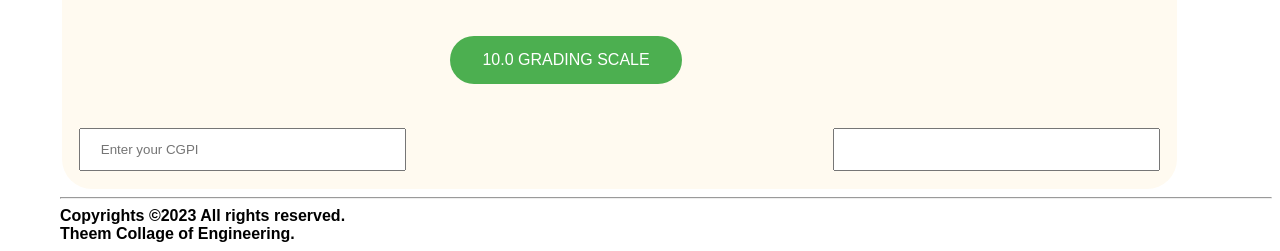
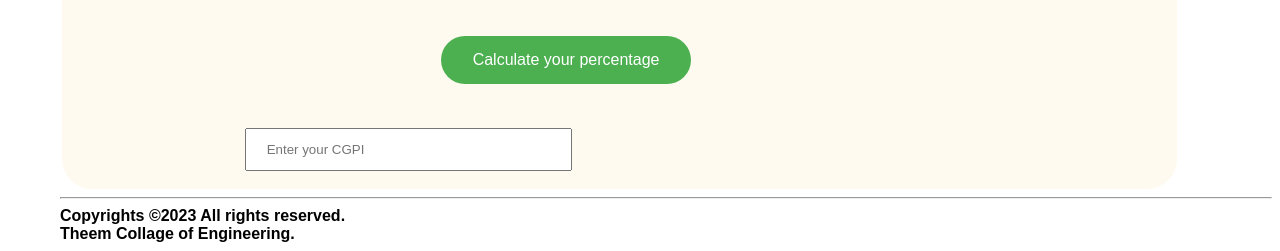
Before and after one commit to khansajid07/cgpi_to_percentage, a plain HTML site: page index.html in a window 1280 px wide. Shown: the part 1256-1507 px from the top of the page. Drawn offline with Linux system fonts and the light colour scheme.

Commit message:
Update index.html

```diff
--- a/index.html
+++ b/index.html
@@ -95,10 +95,10 @@ Curious about the process of calculating your percentage from CGPA? CGPI to perc
 <center>
 	<b><h1>Convert CGPI to Percentage</h1></b><br>
 <form method="get">
-	<button onClick="grade10()" class="button">10.0 GRADING SCALE</button>&nbsp;&nbsp;&nbsp;&nbsp;&nbsp;&nbsp;&nbsp;&nbsp;&nbsp;&nbsp;&nbsp;&nbsp;&nbsp;&nbsp;&nbsp;&nbsp;&nbsp;&nbsp;&nbsp;&nbsp;&nbsp;&nbsp;&nbsp;&nbsp;<br><br>
+	<button onClick="grade10()" class="button">Calculate your percentage</button>&nbsp;&nbsp;&nbsp;&nbsp;&nbsp;&nbsp;&nbsp;&nbsp;&nbsp;&nbsp;&nbsp;&nbsp;&nbsp;&nbsp;&nbsp;&nbsp;&nbsp;&nbsp;&nbsp;&nbsp;&nbsp;&nbsp;&nbsp;&nbsp;<br><br>
 	<br><input type="textbox" placeholder="Enter your CGPI" id="usergrade" name="cgpi">
 	&nbsp;&nbsp;&nbsp;&nbsp;&nbsp;&nbsp;&nbsp;&nbsp;&nbsp;&nbsp;&nbsp;&nbsp;&nbsp;&nbsp;&nbsp;&nbsp;&nbsp;&nbsp;&nbsp;&nbsp;&nbsp;&nbsp;&nbsp;&nbsp;&nbsp;&nbsp;&nbsp;&nbsp;&nbsp;&nbsp;&nbsp;&nbsp;&nbsp;&nbsp;&nbsp;&nbsp;&nbsp;&nbsp;&nbsp;&nbsp;&nbsp;&nbsp;&nbsp;&nbsp;&nbsp;&nbsp;&nbsp;&nbsp;&nbsp;&nbsp;&nbsp;&nbsp;&nbsp;&nbsp;&nbsp;&nbsp;&nbsp;&nbsp;&nbsp;&nbsp;&nbsp;&nbsp;&nbsp;&nbsp;&nbsp;&nbsp;&nbsp;&nbsp;&nbsp;&nbsp;&nbsp;&nbsp;&nbsp;&nbsp;&nbsp;&nbsp;&nbsp;&nbsp;&nbsp;&nbsp;&nbsp;&nbsp;&nbsp;&nbsp;&nbsp;&nbsp;&nbsp;&nbsp;&nbsp;&nbsp;&nbsp;&nbsp;&nbsp;&nbsp;
-	<input type="texboxt" name="ans">
+
 </form>
 </center>
 	</fieldset>
@@ -106,7 +106,7 @@ Curious about the process of calculating your percentage from CGPA? CGPI to perc
 	function grade10() {
 		var f = parseInt(document.getElementsByName('cgpi')[0].value);
         var result = f*9.5;
-        document.getElementsByName('ans')[0].value=result;
+        confirm(result);
 
 	}
 </script>
```
